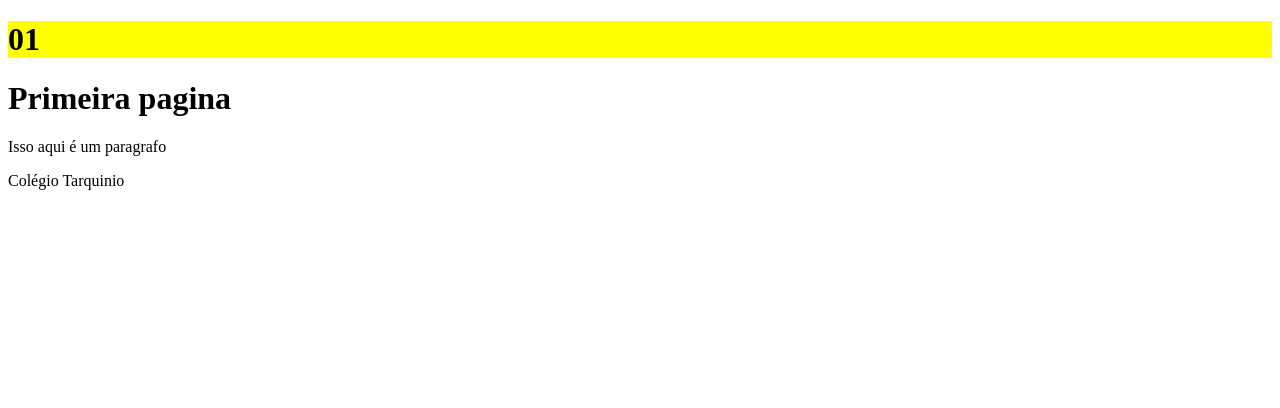
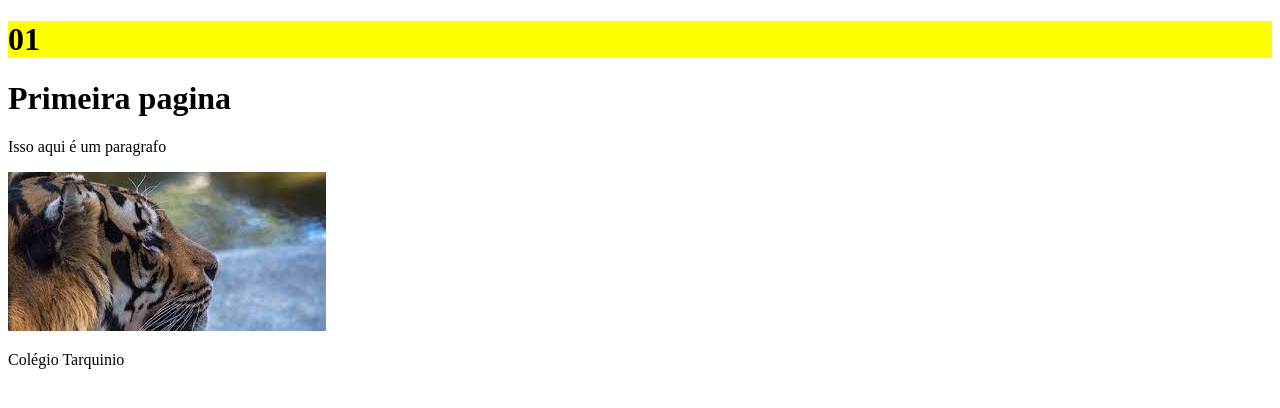
Before and after one commit to Anajulia-bedin/primeirocss, a plain HTML site: page index.html in a window 1280 px wide. Drawn offline with Linux system fonts and the light colour scheme.

Commit message:
Add files via upload

```diff
--- a/index.html
+++ b/index.html
@@ -14,6 +14,7 @@
     <main>
         <h1>Primeira pagina</h1>
         <p>Isso aqui é um paragrafo</p>
+        <img src="imagens/images.jpeg" alt="tigre">
     </main>
     <footer>
         <p>Colégio Tarquinio</p>
```
Also changed, not shown: 3d-rendem-de-uma-paisagem-do-por-do-sol-com-a-silhueta-de-uma-arvore-de-bordo_1048-4446.avif (added), imagens/images.jpeg (added).
